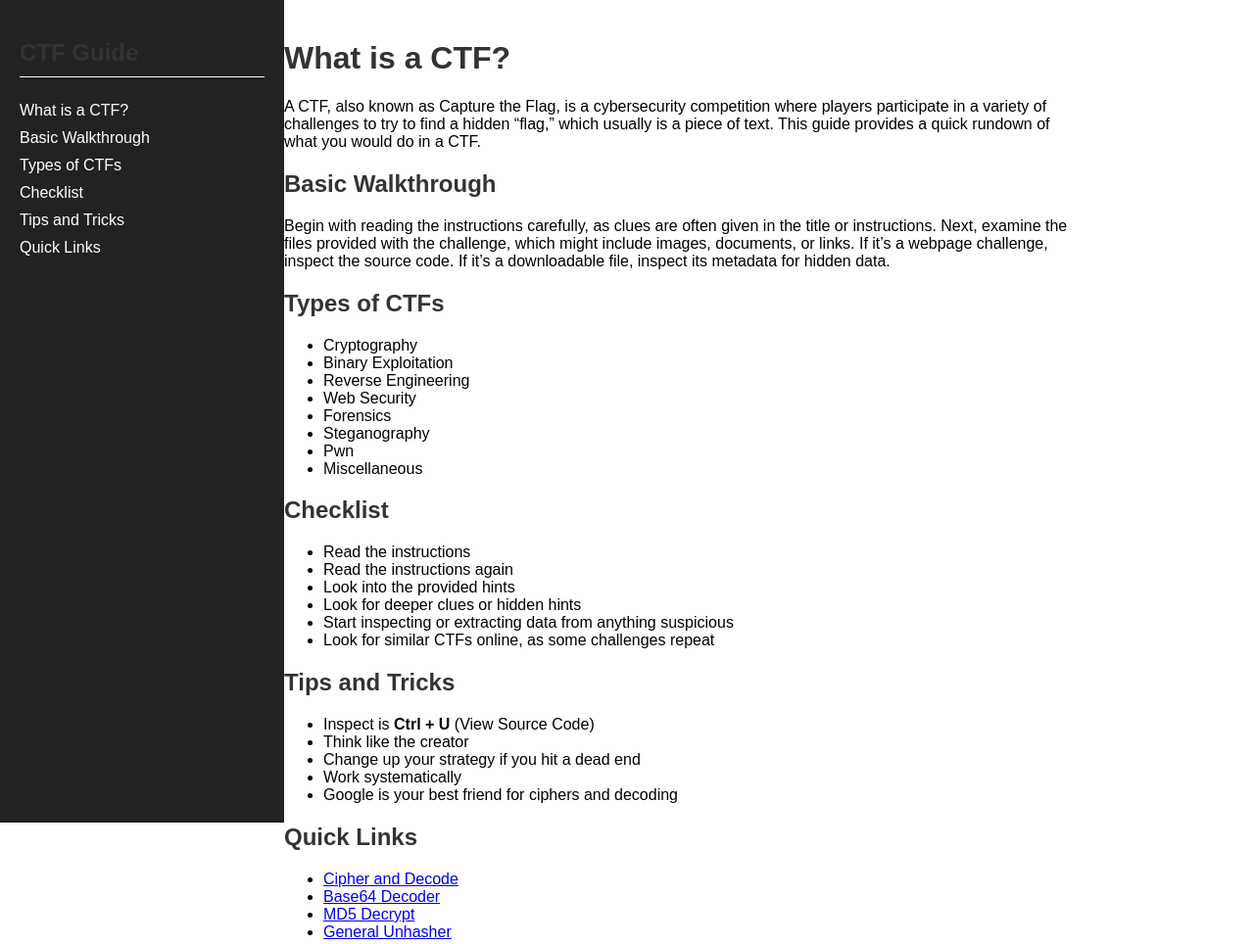
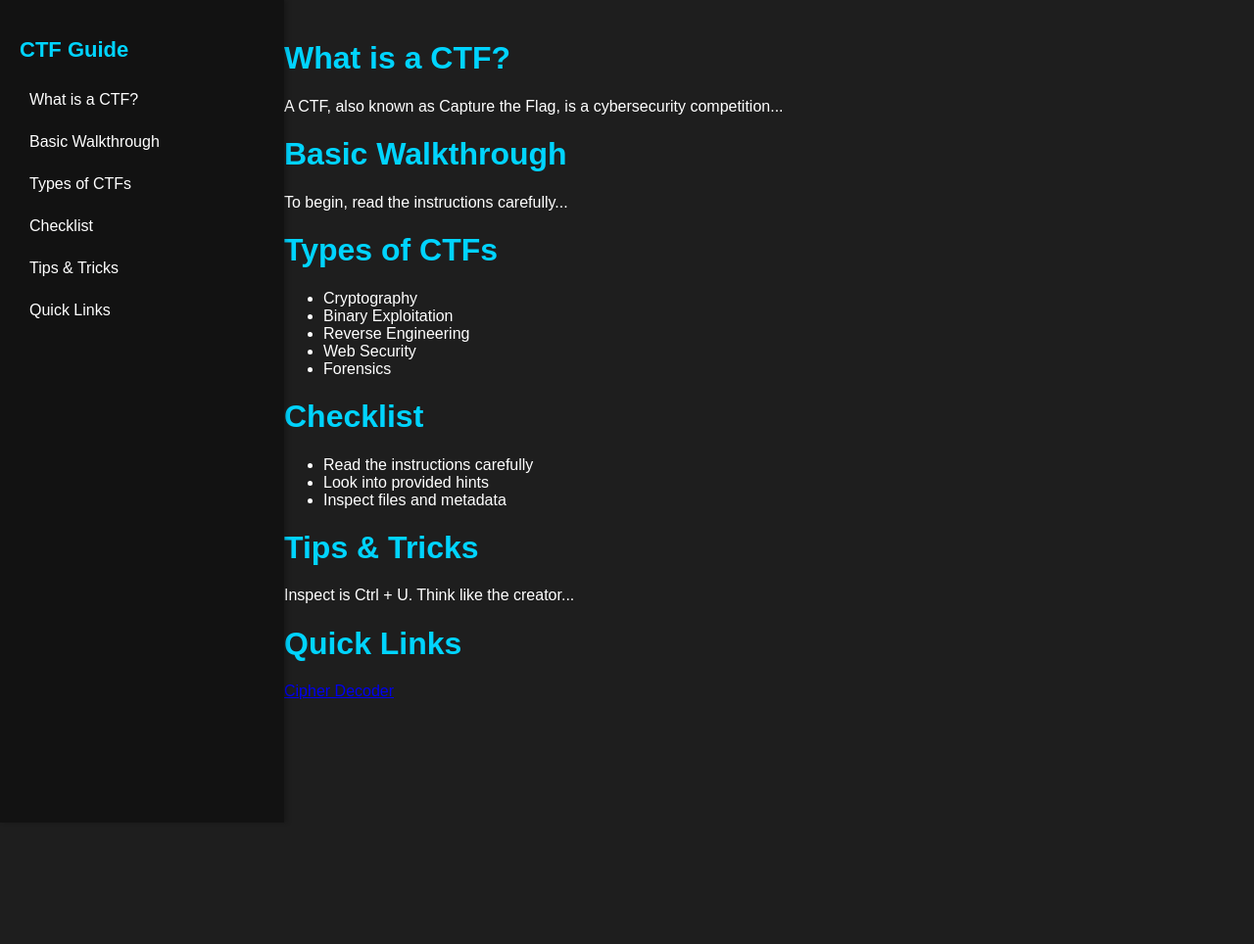
Before and after one commit to MatsuiMiyako/matsuimiyako.github.io, a plain HTML site: page index.html in a window 1280 px wide. Shown: the whole page at 98% size. After the commit the page ends 800 px from the top, so only its background shows below. Drawn offline with Linux system fonts and the light colour scheme.

Commit message:
Add files via upload

```diff
--- a/index.html
+++ b/index.html
@@ -4,73 +4,50 @@
     <meta charset="UTF-8">
     <meta name="viewport" content="width=device-width, initial-scale=1.0">
     <title>CTF Guide</title>
-    <style>
-        body { font-family: Arial, sans-serif; display: flex; margin: 0; }
-        .sidebar { width: 250px; background: #222; color: white; height: 100vh; padding: 20px; position: fixed; }
-        .sidebar h2 { border-bottom: 1px solid white; padding-bottom: 10px; }
-        .sidebar a { color: white; text-decoration: none; display: block; padding: 5px 0; }
-        .sidebar a:hover { text-decoration: underline; }
-        .content { margin-left: 270px; padding: 20px; max-width: 800px; }
-        h1, h2 { color: #333; }
-        .section { margin-bottom: 20px; }
-    </style>
+    <link rel="stylesheet" href="style.css">
 </head>
 <body>
+
     <div class="sidebar">
         <h2>CTF Guide</h2>
         <a href="#what-is-ctf">What is a CTF?</a>
-        <a href="#basic-walkthrough">Basic Walkthrough</a>
+        <a href="#walkthrough">Basic Walkthrough</a>
         <a href="#types">Types of CTFs</a>
         <a href="#checklist">Checklist</a>
-        <a href="#tips">Tips and Tricks</a>
-        <a href="#quick-links">Quick Links</a>
+        <a href="#tips">Tips & Tricks</a>
+        <a href="#links">Quick Links</a>
     </div>
 
-    <div class="content">
+    <div class="main-content">
         <h1 id="what-is-ctf">What is a CTF?</h1>
-        <p>A CTF, also known as Capture the Flag, is a cybersecurity competition where players participate in a variety of challenges to try to find a hidden “flag,” which usually is a piece of text. This guide provides a quick rundown of what you would do in a CTF.</p>
+        <p>A CTF, also known as Capture the Flag, is a cybersecurity competition...</p>
 
-        <h2 id="basic-walkthrough">Basic Walkthrough</h2>
-        <p>Begin with reading the instructions carefully, as clues are often given in the title or instructions. Next, examine the files provided with the challenge, which might include images, documents, or links. If it’s a webpage challenge, inspect the source code. If it’s a downloadable file, inspect its metadata for hidden data.</p>
+        <h1 id="walkthrough">Basic Walkthrough</h1>
+        <p>To begin, read the instructions carefully...</p>
 
-        <h2 id="types">Types of CTFs</h2>
+        <h1 id="types">Types of CTFs</h1>
         <ul>
             <li>Cryptography</li>
             <li>Binary Exploitation</li>
             <li>Reverse Engineering</li>
             <li>Web Security</li>
             <li>Forensics</li>
-            <li>Steganography</li>
-            <li>Pwn</li>
-            <li>Miscellaneous</li>
         </ul>
 
-        <h2 id="checklist">Checklist</h2>
+        <h1 id="checklist">Checklist</h1>
         <ul>
-            <li>Read the instructions</li>
-            <li>Read the instructions again</li>
-            <li>Look into the provided hints</li>
-            <li>Look for deeper clues or hidden hints</li>
-            <li>Start inspecting or extracting data from anything suspicious</li>
-            <li>Look for similar CTFs online, as some challenges repeat</li>
+            <li>Read the instructions carefully</li>
+            <li>Look into provided hints</li>
+            <li>Inspect files and metadata</li>
         </ul>
 
-        <h2 id="tips">Tips and Tricks</h2>
-        <ul>
-            <li>Inspect is <b>Ctrl + U</b> (View Source Code)</li>
-            <li>Think like the creator</li>
-            <li>Change up your strategy if you hit a dead end</li>
-            <li>Work systematically</li>
-            <li>Google is your best friend for ciphers and decoding</li>
-        </ul>
+        <h1 id="tips">Tips & Tricks</h1>
+        <p>Inspect is Ctrl + U. Think like the creator...</p>
 
-        <h2 id="quick-links">Quick Links</h2>
-        <ul>
-            <li><a href="https://www.dcode.fr/cipher-identifier" target="_blank">Cipher and Decode</a></li>
-            <li><a href="https://www.base64decode.org/" target="_blank">Base64 Decoder</a></li>
-            <li><a href="https://md5decrypt.net/en/" target="_blank">MD5 Decrypt</a></li>
-            <li><a href="https://md5hashing.net/hash" target="_blank">General Unhasher</a></li>
-        </ul>
+        <h1 id="links">Quick Links</h1>
+        <p><a href="https://www.dcode.fr/cipher-identifier" target="_blank">Cipher Decoder</a></p>
     </div>
+<script src="script.js"></script>
+
 </body>
 </html>
--- /dev/null
+++ b/script.js
@@ -0,0 +1,7 @@
+document.querySelectorAll('.sidebar a').forEach(anchor => {
+    anchor.addEventListener('click', function(event) {
+        event.preventDefault();
+        const targetId = this.getAttribute('href').substring(1);
+        document.getElementById(targetId).scrollIntoView({ behavior: 'smooth' });
+    });
+});
--- /dev/null
+++ b/style.css
@@ -0,0 +1,64 @@
+/* Reset default styles */
+body {
+    font-family: Arial, sans-serif;
+    margin: 0;
+    padding: 0;
+    background-color: #1e1e1e;
+    color: #ffffff;
+}
+
+/* Sidebar styling */
+.sidebar {
+    width: 250px;
+    height: 100vh;
+    position: fixed;
+    background-color: #121212;
+    padding: 20px;
+    box-shadow: 3px 0px 5px rgba(0, 0, 0, 0.2);
+}
+
+.sidebar h2 {
+    color: #00d4ff;
+    font-size: 22px;
+}
+
+.sidebar a {
+    display: block;
+    color: #ffffff;
+    text-decoration: none;
+    padding: 10px;
+    margin-top: 5px;
+    border-radius: 5px;
+}
+
+.sidebar a:hover {
+    background-color: #333333;
+}
+
+/* Main content area */
+.main-content {
+    margin-left: 270px;
+    padding: 20px;
+}
+
+h1 {
+    color: #00d4ff;
+}
+
+@media screen and (max-width: 768px) {
+    .sidebar {
+        width: 100%;
+        height: auto;
+        position: relative;
+        text-align: center;
+    }
+
+    .sidebar a {
+        display: inline-block;
+        margin: 5px;
+    }
+
+    .main-content {
+        margin-left: 0;
+    }
+}
```
